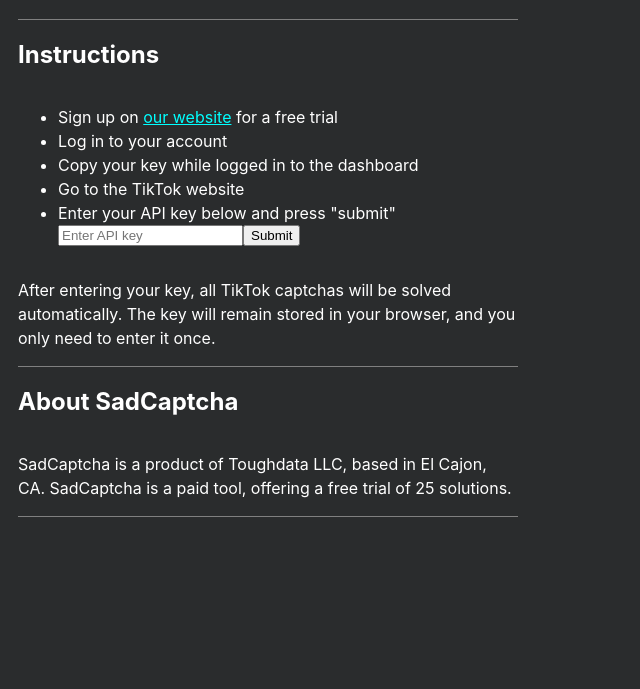
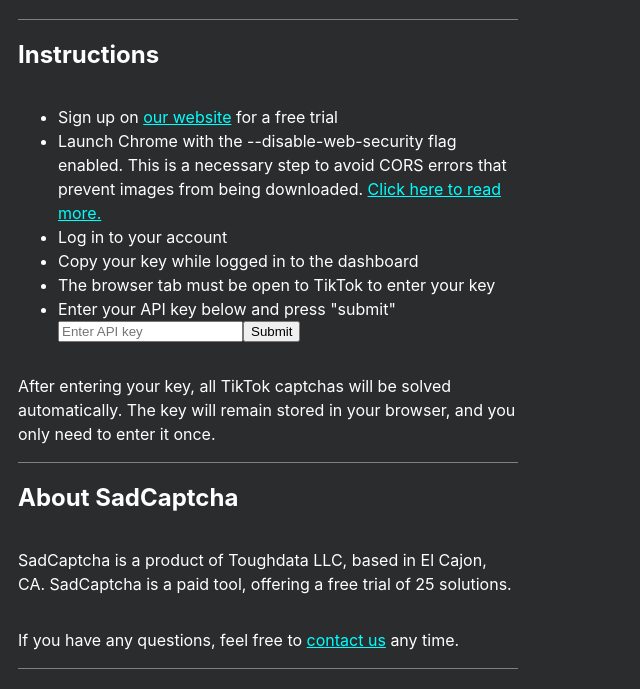
Before and after one commit to gbiz123/sadcaptcha-chrome-extensino, a browser extension: page hello.html in a window 1280 px wide. Shown: the part 81-770 px from the top of the page, without its empty margins (0-640 px from the left). Drawn offline with Linux system fonts and the light colour scheme.

Commit message:
remove corsproxy

```diff
--- a/hello.html
+++ b/hello.html
@@ -11,9 +11,12 @@
 			<ul>
 				<li>Sign up on <a href="https://www.sadcaptcha.com?ref=extension" target="_blank">our website</a> for a
 					free trial</li>
+				<li> Launch Chrome with the --disable-web-security flag enabled. This is a necessary step to avoid CORS errors that prevent images from being downloaded.
+					<a href="https://stackoverflow.com/questions/3102819/disable-same-origin-policy-in-chrome" target="_blank">Click here to read more.</a>
+				</li>
 				<li>Log in to your account</li>
 				<li>Copy your key while logged in to the dashboard</li>
-				<li>Go to the TikTok website</li>
+				<li>The browser tab must be open to TikTok to enter your key</li>
 				<li>Enter your API key below and press "submit"</li>
 				<li class="no-bullet">
 					<div class="user-input">
@@ -33,6 +36,9 @@
 			<p>
 				SadCaptcha is a product of Toughdata LLC, based in El Cajon, CA.
 				SadCaptcha is a paid tool, offering a free trial of 25 solutions.
+			</p>
+			<p>
+				If you have any questions, feel free to <a href="https://www.sadcaptcha.com/#contact-section?ref=extension">contact us</a> any time.
 			</p>
 		</div>
 	</div>
```
